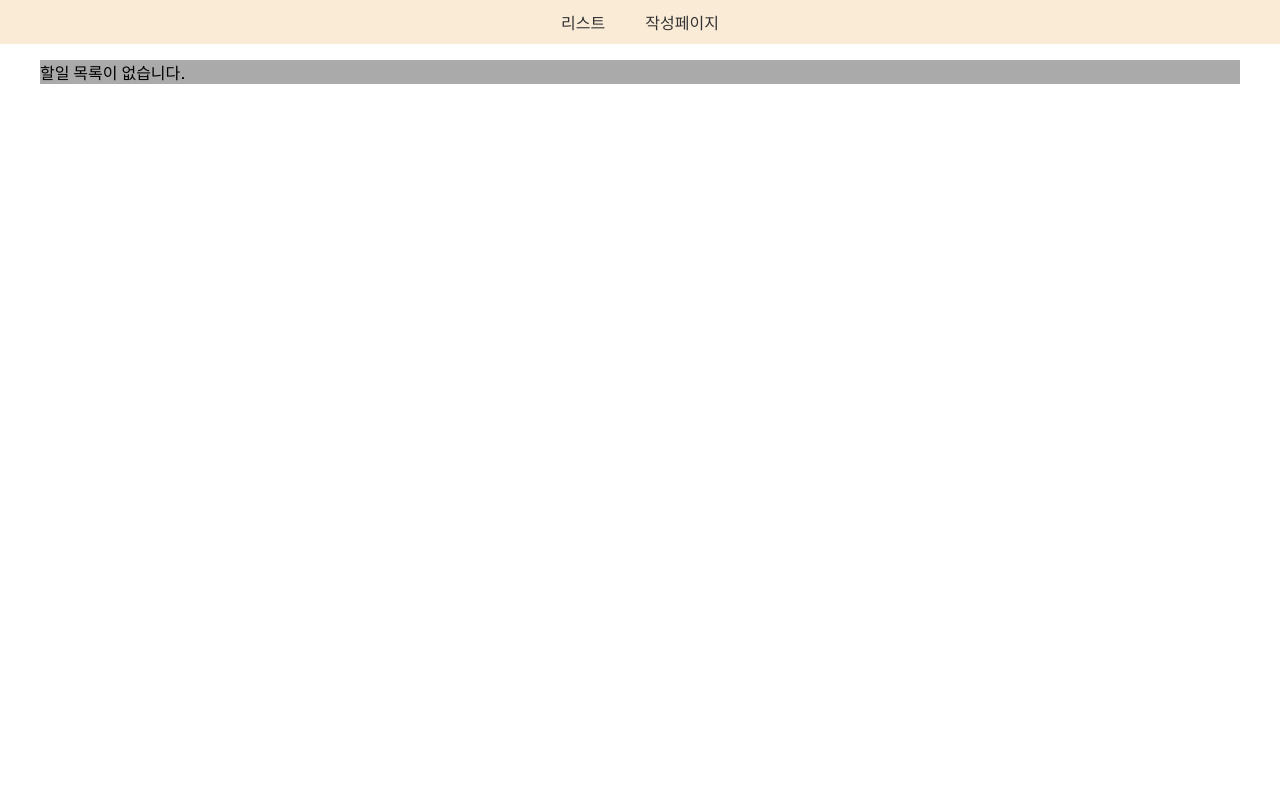
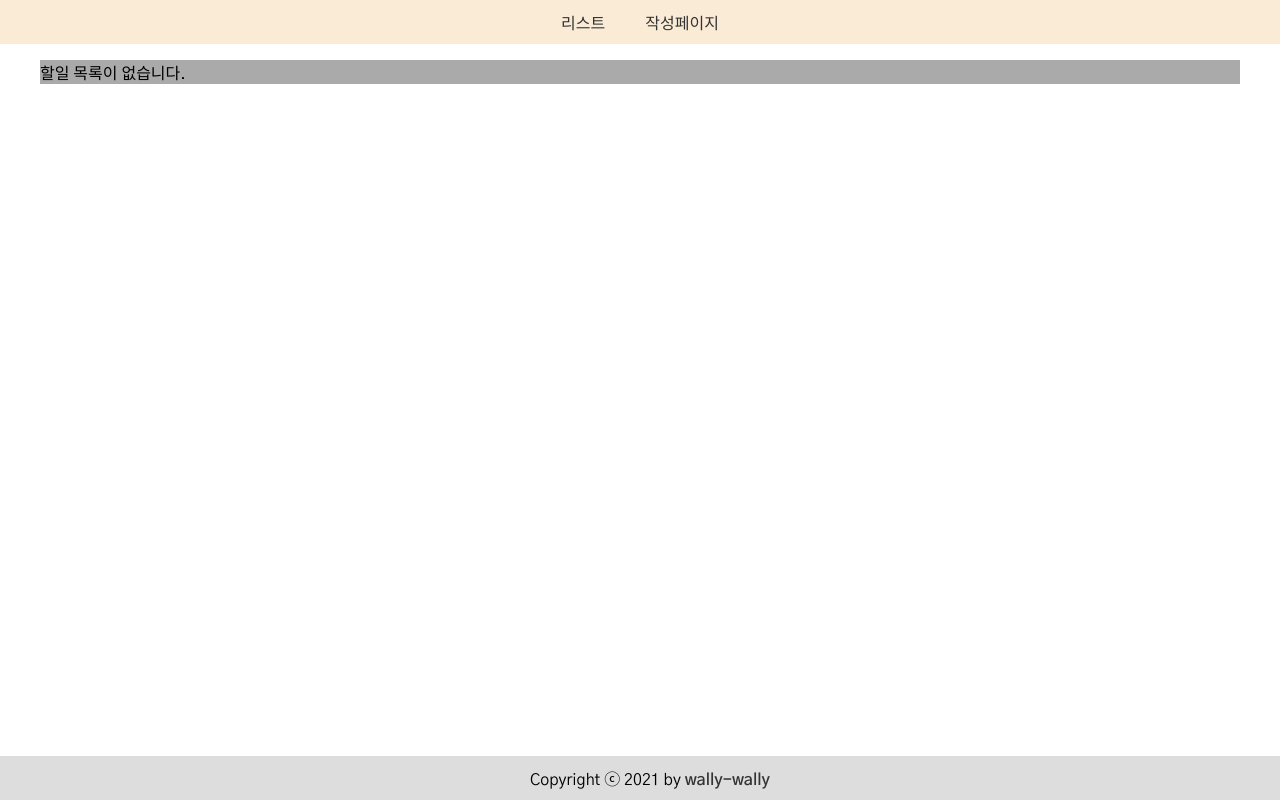
Before and after one commit to Ferarosa/todo-wally-wally, a React (Create React App) app: page /list in a window 1280 px wide. Built offline with nearby package versions, Linux system fonts and the light colour scheme.

Commit message:
add: Footer 컴포넌트 추가

```diff
--- a/src/App.js
+++ b/src/App.js
@@ -5,6 +5,7 @@ import ListPage from './pages/ListPage';
 import FormPage from './pages/FormPage';
 import DetailPage from './pages/DetailPage';
 import NotFoundPage from './pages/NotFoundPage';
+import Footer from 'components/Footer/Footer';
 
 const App = () => {
   return (
@@ -20,6 +21,7 @@ const App = () => {
         <Route exact path="/detail/:id" component={DetailPage} />
         <Route path="*" component={NotFoundPage} />
       </Switch>
+      <Footer />
     </BrowserRouter>
   );
 };
--- /dev/null
+++ b/src/components/Footer/Footer.js
@@ -0,0 +1,12 @@
+import React from 'react';
+import './Footer.scss';
+
+const Footer = () => {
+  return (
+    <footer>
+      Copyright ⓒ 2021 by <a href="https://wally-wally.kr/" className="homepage-link" target="_blank" rel="noreferrer">wally-wally</a>
+    </footer>
+  );
+};
+
+export default Footer;
--- /dev/null
+++ b/src/components/Footer/Footer.scss
@@ -0,0 +1,12 @@
+footer {
+  position: fixed;
+  bottom: 0;
+  width: 100%;
+  padding: 10px;
+  text-align: center;
+  background-color: #ddd;
+
+  .homepage-link {
+    font-weight: 600;
+  }
+}
```
